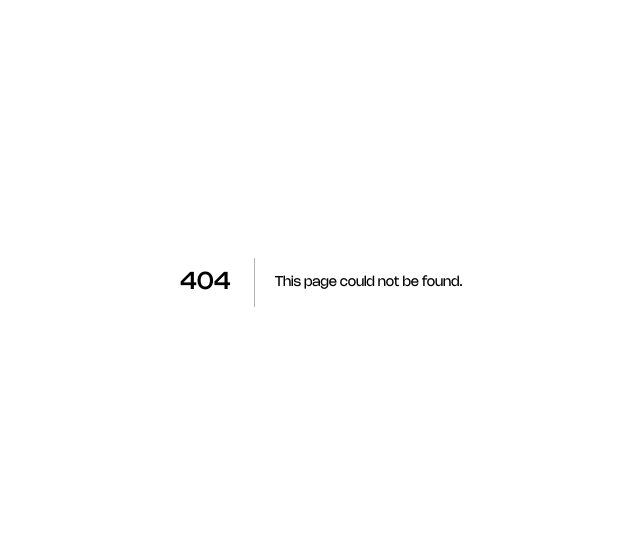
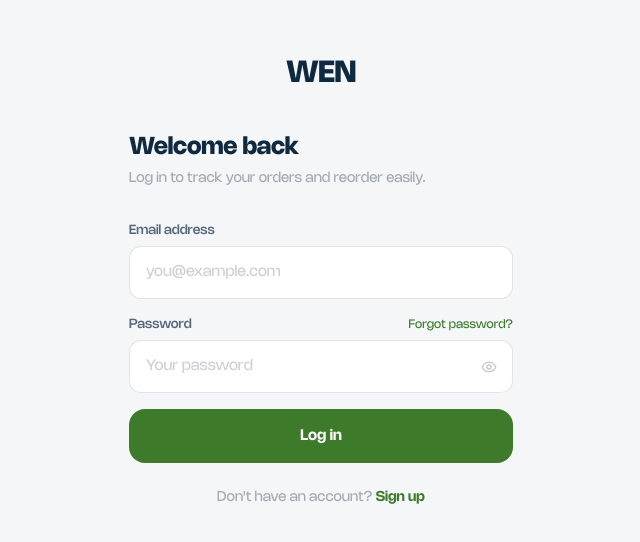
Before and after one commit to solinvictor/wen-backup, a Next.js app: page /login in a window 1280 px wide. Before the commit this address had no page. Shown: the part 118-660 px from the top of the page, without its empty margins (319-959 px from the left). Built offline with nearby package versions, Linux system fonts and the light colour scheme.

Commit message:
feat: login page — email/password, show/hide password, link to signup

```diff
--- /dev/null
+++ b/src/app/login/page.tsx
@@ -0,0 +1,113 @@
+'use client'
+
+import { useState } from 'react'
+import { useRouter } from 'next/navigation'
+import Link from 'next/link'
+import { createClient } from '@/lib/supabase/client'
+import { Loader2, Eye, EyeOff } from 'lucide-react'
+
+export default function LoginPage() {
+  const router = useRouter()
+  const [email, setEmail]       = useState('')
+  const [password, setPassword] = useState('')
+  const [showPwd, setShowPwd]   = useState(false)
+  const [loading, setLoading]   = useState(false)
+  const [error, setError]       = useState('')
+
+  async function handleSubmit(e: React.FormEvent) {
+    e.preventDefault()
+    setError('')
+    setLoading(true)
+    const supabase = createClient()
+    const { error } = await supabase.auth.signInWithPassword({ email: email.trim(), password })
+    if (error) {
+      setError('Incorrect email or password.')
+      setLoading(false)
+      return
+    }
+    router.push('/store')
+    router.refresh()
+  }
+
+  return (
+    <div className="min-h-screen bg-grain-dim flex flex-col items-center justify-center px-5 py-12">
+
+      {/* Logo */}
+      <Link href="/" className="font-display text-3xl font-bold text-soil mb-10">
+        WEN
+      </Link>
+
+      <div className="w-full max-w-sm">
+        <h1 className="font-display text-soil text-2xl font-bold mb-1">Welcome back</h1>
+        <p className="text-stone/60 text-[14px] mb-8">Log in to track your orders and reorder easily.</p>
+
+        <form onSubmit={handleSubmit} className="space-y-4">
+
+          {/* Email */}
+          <div>
+            <label className="block text-[13px] font-medium text-soil/70 mb-1.5">Email address</label>
+            <input
+              type="email"
+              required
+              autoComplete="email"
+              value={email}
+              onChange={e => setEmail(e.target.value)}
+              placeholder="you@example.com"
+              className="w-full bg-white border border-soil/12 rounded-xl px-4 py-3.5 text-[15px] text-soil outline-none focus:border-pepper transition-colors placeholder:text-stone/35"
+            />
+          </div>
+
+          {/* Password */}
+          <div>
+            <div className="flex items-center justify-between mb-1.5">
+              <label className="text-[13px] font-medium text-soil/70">Password</label>
+              <Link href="/forgot-password" className="text-[12px] text-pepper hover:text-pepper-deep transition-colors">
+                Forgot password?
+              </Link>
+            </div>
+            <div className="relative">
+              <input
+                type={showPwd ? 'text' : 'password'}
+                required
+                autoComplete="current-password"
+                value={password}
+                onChange={e => setPassword(e.target.value)}
+                placeholder="Your password"
+                className="w-full bg-white border border-soil/12 rounded-xl px-4 py-3.5 pr-12 text-[15px] text-soil outline-none focus:border-pepper transition-colors placeholder:text-stone/35"
+              />
+              <button
+                type="button"
+                onClick={() => setShowPwd(v => !v)}
+                className="absolute right-4 top-1/2 -translate-y-1/2 text-stone/40 hover:text-soil transition-colors"
+              >
+                {showPwd ? <EyeOff size={16} /> : <Eye size={16} />}
+              </button>
+            </div>
+          </div>
+
+          {error && (
+            <div className="bg-red-50 border border-red-100 rounded-xl px-4 py-3">
+              <p className="text-[13px] text-red-600">{error}</p>
+            </div>
+          )}
+
+          <button
+            type="submit"
+            disabled={loading}
+            className="w-full bg-pepper text-white text-[15px] font-semibold py-4 rounded-2xl hover:bg-pepper-deep active:scale-[0.98] transition-all disabled:opacity-60 flex items-center justify-center gap-2 mt-2"
+          >
+            {loading && <Loader2 size={16} className="animate-spin" />}
+            {loading ? 'Logging in…' : 'Log in'}
+          </button>
+        </form>
+
+        <p className="text-center text-[14px] text-stone/60 mt-6">
+          Don&apos;t have an account?{' '}
+          <Link href="/signup" className="text-pepper font-semibold hover:text-pepper-deep transition-colors">
+            Sign up
+          </Link>
+        </p>
+      </div>
+    </div>
+  )
+}
```
